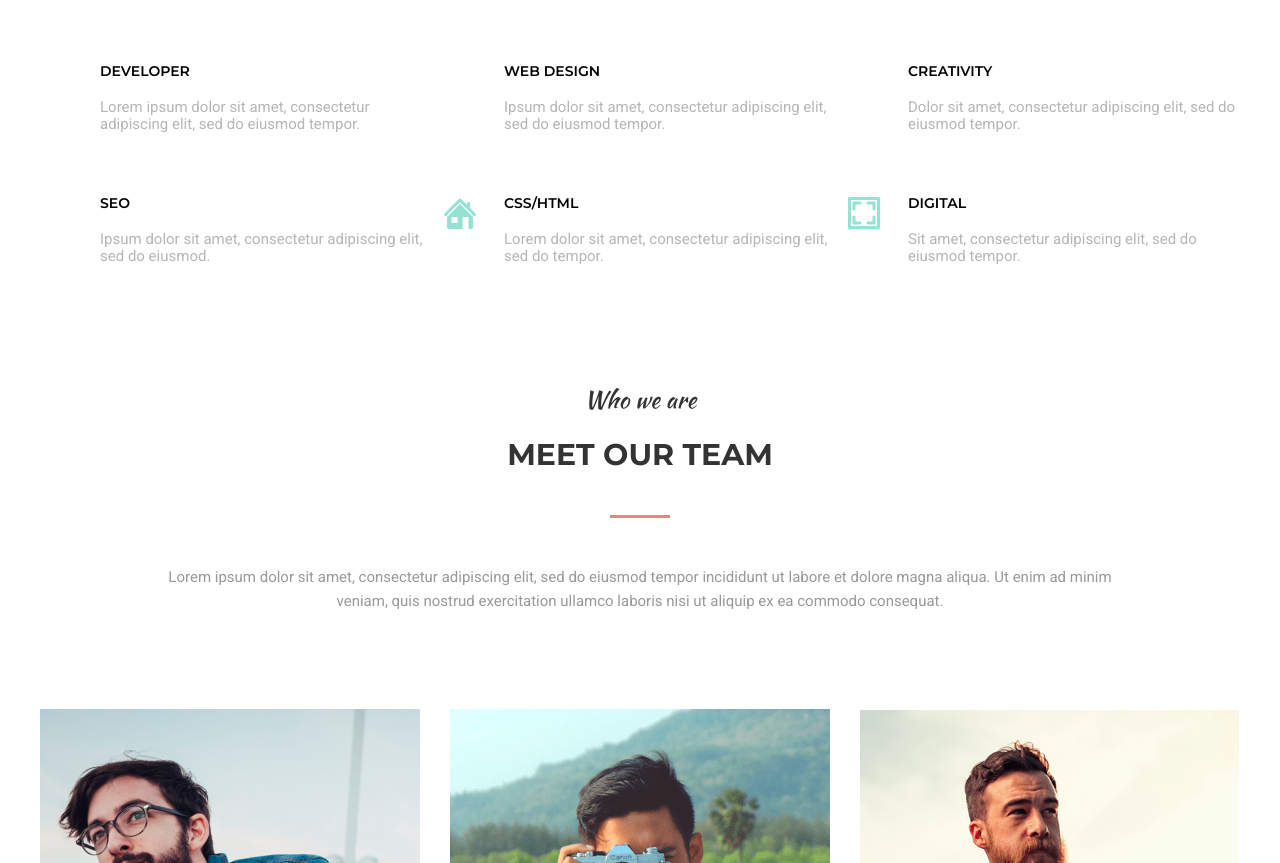
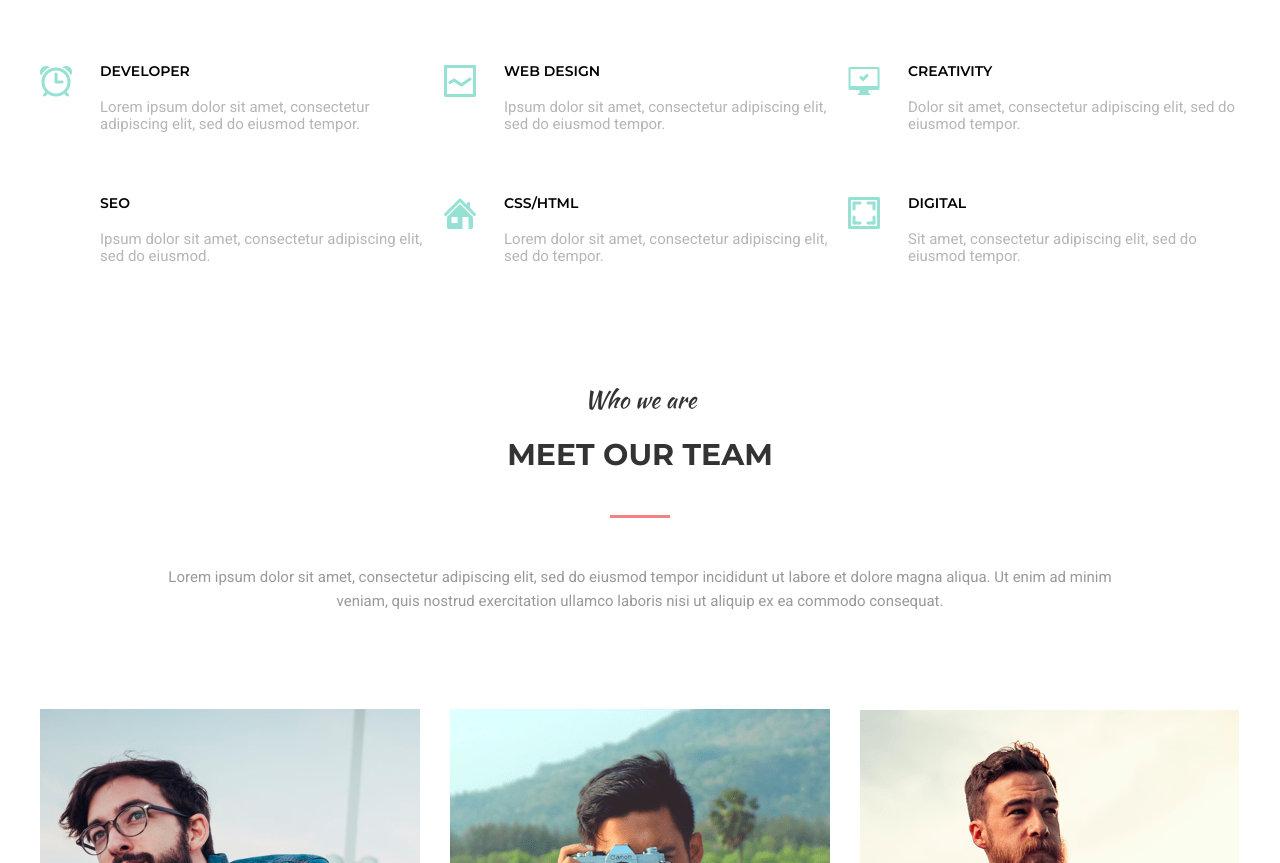
Before and after one commit to emaar88/Homewoks, a plain HTML site: page html-css/module-10/index.html in a window 1280 px wide. Shown: the part 1187-2050 px from the top of the page. Drawn offline with Linux system fonts and the light colour scheme.

Commit message:
mods 10 item

```diff
--- a/html-css/module-10/index.html
+++ b/html-css/module-10/index.html
@@ -54,19 +54,19 @@
 						<span class="service__cursive-header">We work with</span>
 					Amazing Services</h2>
 					<ul class="service__list">
-						<li class="service__item service__items--photo">
+						<li class="service__item service__item--photo">
 								<div class="service__service-info">
 										<h3 class="service__service-title">Developer</h3>
 										<p class="service__service-desc">Lorem ipsum dolor sit amet, consectetur adipiscing elit, sed do eiusmod tempor.</p>
 								</div>
 						</li>
-						<li class="service__item service__items--web">
+						<li class="service__item service__item--web">
 								<div class="service__service-info">
 										<h3 class="service__service-title">Web Design</h3>
 										<p class="service__service-desc">Ipsum dolor sit amet, consectetur adipiscing elit, sed do eiusmod tempor.</p>
 								</div>
 						</li>
-						<li class="service__item service__items--create">
+						<li class="service__item service__item--create">
 								<div class="service__service-info">
 									<h3 class="service__service-title">Creativity</h3>
 									<p class="service__service-desc">Dolor sit amet, consectetur adipiscing elit, sed do eiusmod tempor.</p>
```
